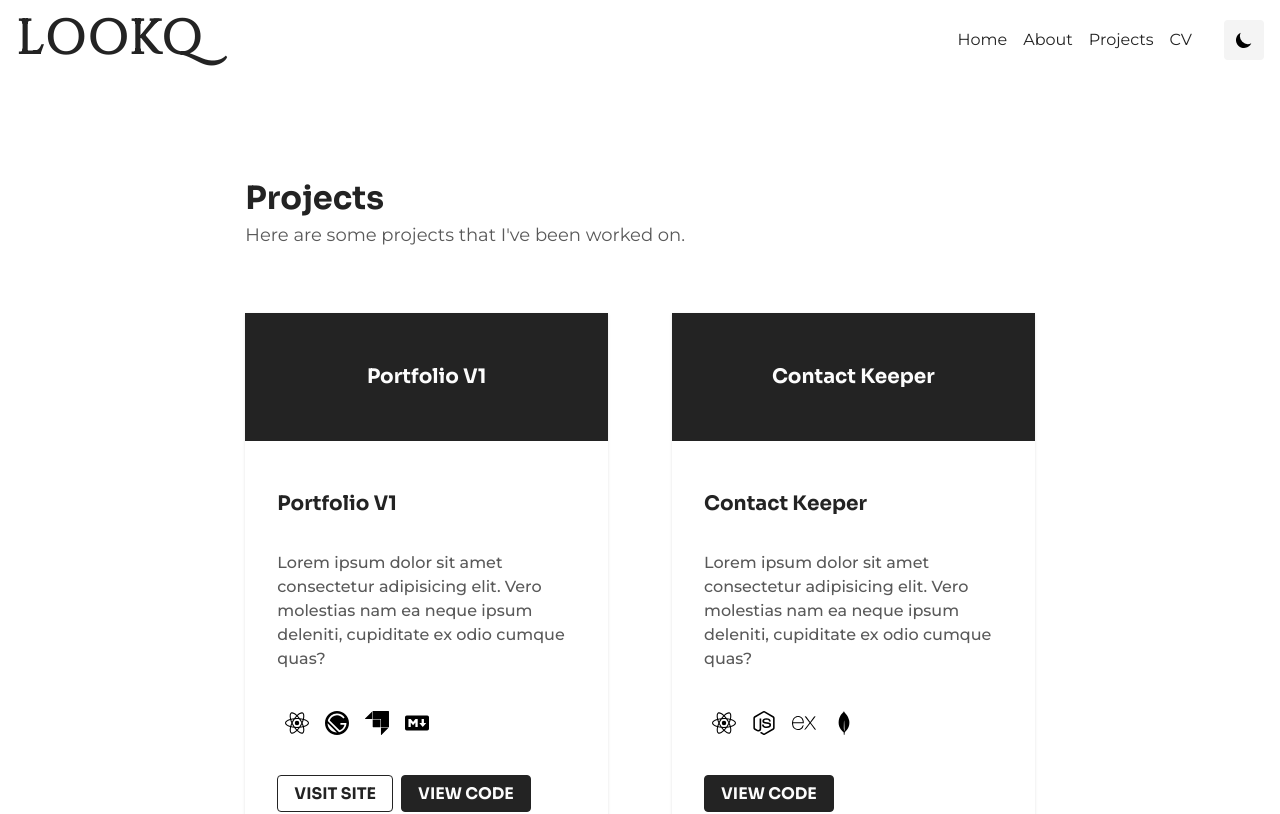
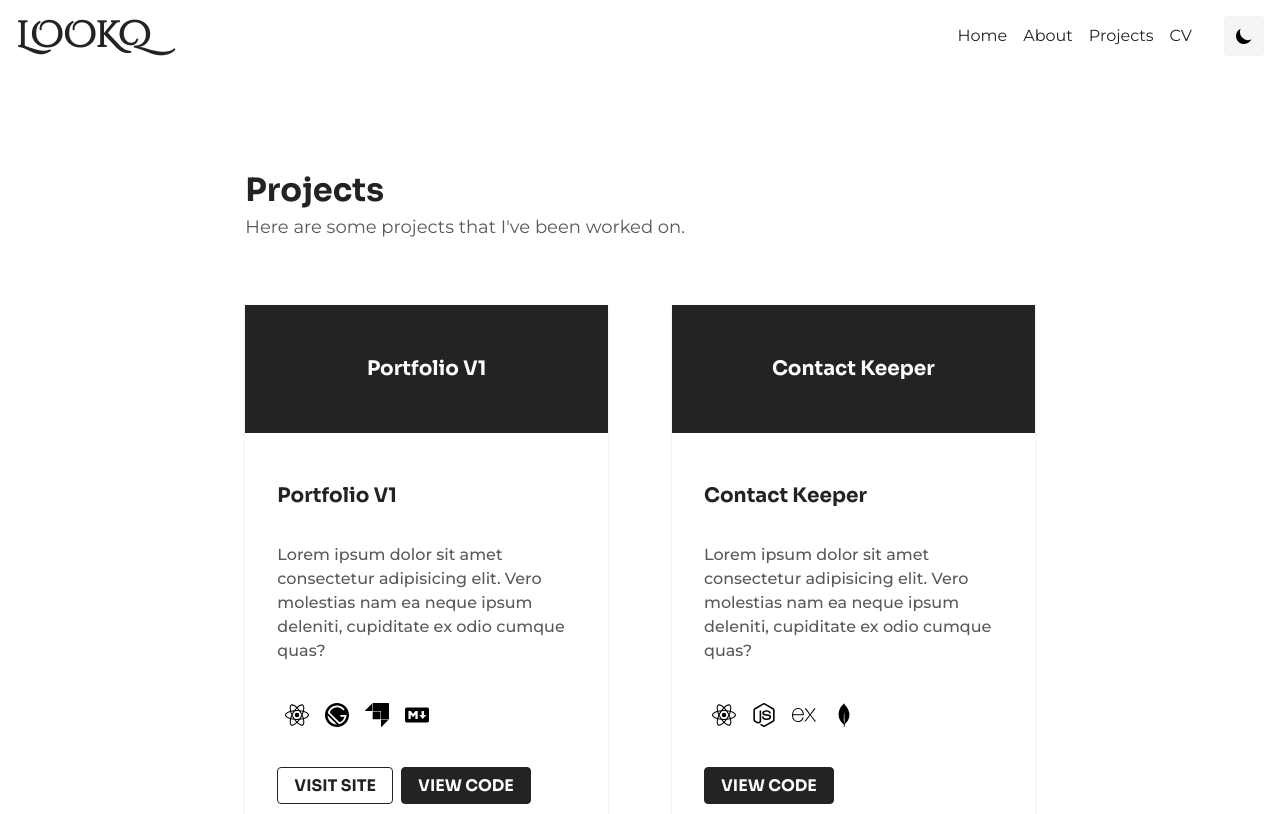
Before and after one commit to chuluq/lookq-v2, a Next.js app: page /projects in a window 1280 px wide. Shown: the top 814 px of the page. Built offline with nearby package versions, Linux system fonts and the light colour scheme.

Commit message:
edit logo and fix footer link

```diff
--- a/components/Footer.js
+++ b/components/Footer.js
@@ -1,3 +1,4 @@
+import Link from "next/link";
 import GithubIcon from "constants/icons/github";
 import TwitterIcon from "constants/icons/twitter";
 import InstagramIcon from "constants/icons/instagram";
@@ -8,15 +9,21 @@ export default function Footer() {
     <div className="mt-32 py-8 flex flex-col items-center space-y-4 lg:space-y-0 w-full border-t border-line">
       <div className="flex flex-row items-start lg:space-x-64">
         <div className="hidden lg:flex lg:flex-col lg:space-y-2">
+          <Link href="/">
             <a className="font-body font-normal text-base leading-6 text-body hover:text-title capitalize cursor-pointer">
               home
             </a>
+          </Link>
+          <Link href="/about">
             <a className="font-body font-normal text-base leading-6 text-body hover:text-title capitalize cursor-pointer">
               about
             </a>
+          </Link>
+          <Link href="/projects">
             <a className="font-body font-normal text-base leading-6 text-body hover:text-title capitalize cursor-pointer">
               projects
             </a>
+          </Link>
           <a
             href="/cv_chuluq.pdf"
             download="cv_chuluq"
--- a/components/Navbar.js
+++ b/components/Navbar.js
@@ -53,7 +53,7 @@ export default function Navbar() {
           </div>
 
           <Link href="/">
-            <a className="font-display font-bold text-xl lg:text-5xl text-title tracking-wider uppercase">
+            <a className="font-decorative font-bold text-2xl lg:text-4xl text-title uppercase">
               lookq
             </a>
           </Link>
--- a/pages/index.js
+++ b/pages/index.js
@@ -1,3 +1,4 @@
+import Link from "next/link";
 import Layout from "@/components/Layout";
 import Hero from "@/components/Hero";
 import Projects from "@/components/Projects";
@@ -9,9 +10,11 @@ export default function Home() {
       <div className="mx-auto md:mx-32">
         <Projects />
         <div className="mt-16 flex justify-center">
-          <a className="py-2 px-4 font-title font-bold text-lg lg:text-xl leading-[22px] bg-sky-600 hover:bg-sky-700 text-title-white capitalize rounded cursor-pointer">
-            see all projects
-          </a>
+          <Link href="/projects">
+            <a className="py-2 px-4 font-title font-bold text-lg lg:text-xl leading-[22px] bg-sky-600 hover:bg-sky-700 text-title-white capitalize rounded cursor-pointer">
+              see all projects
+            </a>
+          </Link>
         </div>
       </div>
     </Layout>
--- a/styles/globals.css
+++ b/styles/globals.css
@@ -1,4 +1,4 @@
-@import url("https://fonts.googleapis.com/css2?family=Cinzel&family=Montserrat:ital,wght@0,100;0,200;0,300;0,400;0,500;0,600;0,700;0,800;0,900;1,100;1,200;1,300;1,400;1,500;1,600;1,700;1,800;1,900&family=Sora:wght@100;200;300;400;500;600;700;800&display=swap");
+@import url("https://fonts.googleapis.com/css2?family=Cinzel+Decorative&family=Montserrat:ital,wght@0,100;0,200;0,300;0,400;0,500;0,600;0,700;0,800;0,900;1,100;1,200;1,300;1,400;1,500;1,600;1,700;1,800;1,900&family=Sora:wght@100;200;300;400;500;600;700;800&display=swap");
 
 @tailwind base;
 @tailwind components;
--- a/tailwind.config.js
+++ b/tailwind.config.js
@@ -8,7 +8,7 @@ module.exports = {
       fontFamily: {
         title: ["Sora", "sans-serif"],
         body: ["Montserrat", "sans-serif"],
-        display: ["Cinzel", "serif"],
+        decorative: ["Cinzel\\ Decorative", "cursive"],
       },
       colors: {
         title: "#232323",
```
Lines whose indentation alone changed are shown as unchanged.
